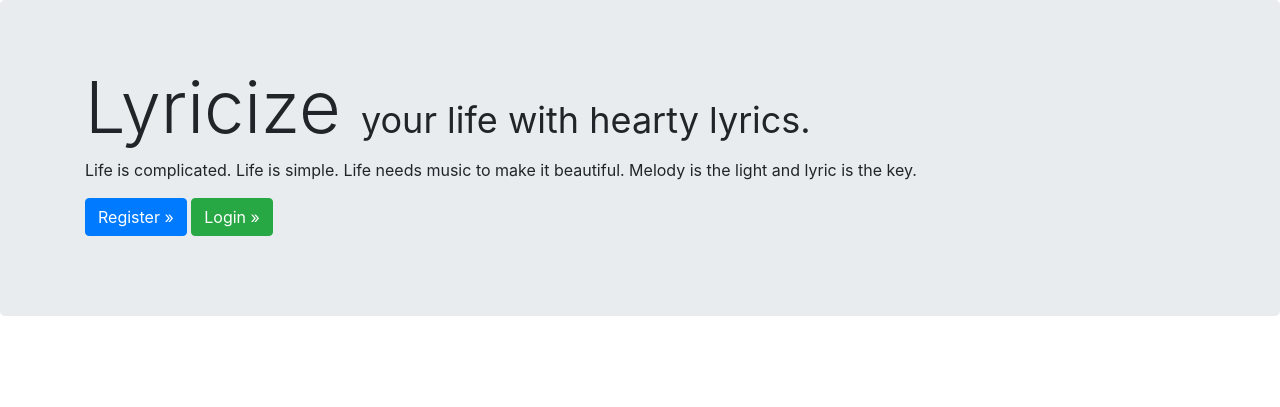
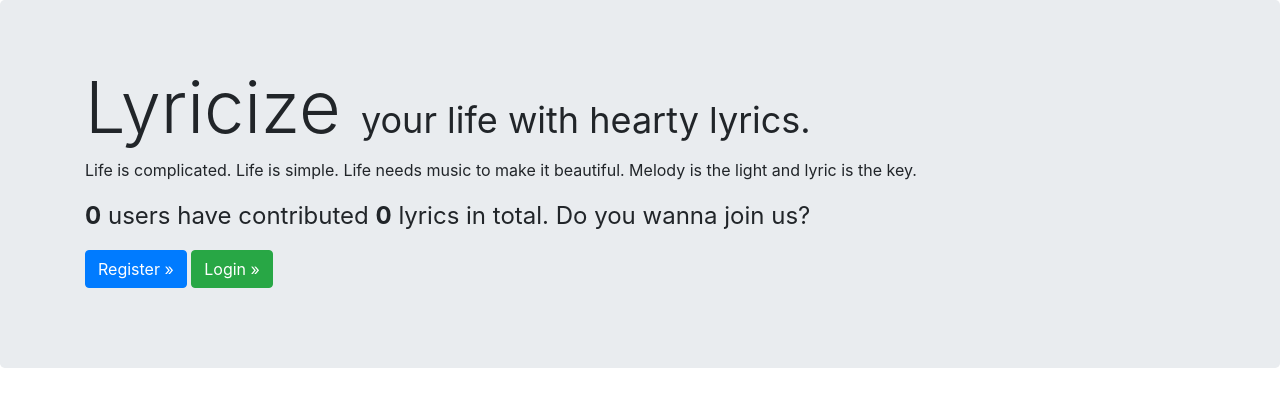
Before and after one commit to outloudvi/lyricize, a Django app: page / in a window 1280 px wide. Shown: the part 56-463 px from the top of the page. Run offline with Django 3.2, Linux system fonts and the light colour scheme; data that the repository does not hold is empty; some libraries are stand-ins or nearby versions.

Commit message:
mainPage: add statistics

```diff
--- a/frontend/views.py
+++ b/frontend/views.py
@@ -16,7 +16,10 @@ def fullPage(length, limit=9):
         return 0
 
 def mainPage(request):
-    return render(request, 'mainPage.html', {})
+    return render(request, 'mainPage.html', {
+        "lyricTotal": len( dLyric.objects.all() ),
+        "userTotal": len( dUser.objects.all() )
+    })
 
 
 def showLogin(request):
--- a/templates/mainPage.html
+++ b/templates/mainPage.html
@@ -5,12 +5,14 @@
   <div class="container">
     <h1 class="display-3">Lyricize <small>your life with hearty lyrics.</small></h1>
     <p>Life is complicated. Life is simple. Life needs music to make it beautiful. Melody is the light and lyric is the key.</p>
+    <p class="statistics"><b>{{ userTotal }}</b> users have contributed <b>{{ lyricTotal }}</b> lyrics in total.
     {% if user.is_authenticated %}
+    </p>
     <p><a class="btn btn-primary" href="/new" role="button">Submit lyric &raquo;</a> <a class="btn btn-success" href="/my" role="button">My account &raquo;</a></p>
     {% else %}
+    Do you wanna join us?</p>
     <p><a class="btn btn-primary" href="/register" role="button">Register &raquo;</a> <a class="btn btn-success" href="/login" role="button">Login &raquo;</a></p>
     {% endif %}
-
   </div>
 </div>
 <div class="container">
@@ -30,5 +32,8 @@
 h1.display-3 small{
   font-size: 50%
 }
+.statistics {
+  font-size: 150%
+}
 </style>
 {% endblock %}
```
